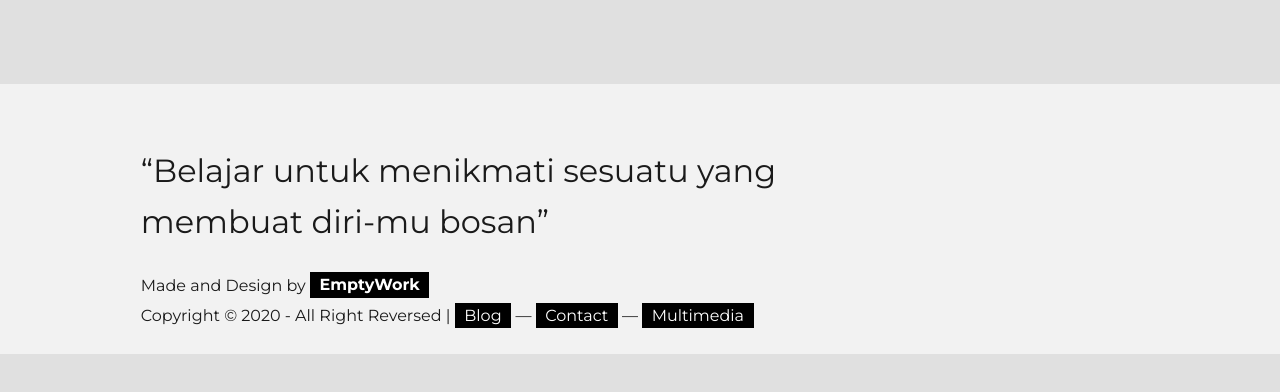
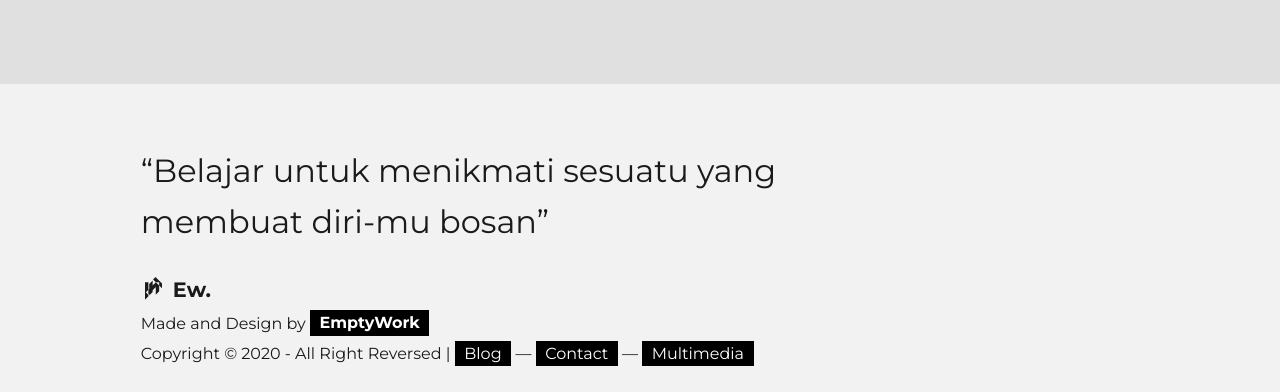
Before and after one commit to EmptyWork/emptywork.github.io, an Eleventy site: page src/index.njk in a window 1280 px wide. Shown: the part 4577-4969 px from the top of the page. Before the commit the page ends 4931 px from the top, so only its background shows below. Built offline with nearby package versions, Linux system fonts and the light colour scheme; Eleventy itself is replaced by a stand-in of ours; files that its build step writes are made by us from their sources; what markdown-it-table-of-contents would draw is missing.

Commit message:
update: `footer` section - include `ew logo`

```diff
--- a/src/_includes/footer.njk
+++ b/src/_includes/footer.njk
@@ -4,6 +4,25 @@
           <q>Belajar untuk menikmati sesuatu yang membuat diri-mu bosan</q>
         </div>
         <div class="footer-bottom">
+          <a class="brand" href="/">
+            <div class="brand-logo">
+              <svg
+                width="24"
+                height="24"
+                viewBox="0 0 24 24"
+                fill="currentColor"
+                xmlns="http://www.w3.org/2000/svg"
+                area-label="EmptyWork's Logo">
+                <path
+                  d="M11.65 8.42634L14.8715 5.20767L18.1667 8.50567V14.2517L14.7667 17.6517V10.1178L11.65 13.2345V15.1017L8.24998 18.5017V16.6345L7.39998 17.4845V12.6763L8.24998 11.8263V7.00117L11.65 3.60117V8.42634Z" />
+                <path
+                  d="M7.23 17.6573L7.4 17.4845V19.3517L4 22.7517V5.18501H7.4V12.6763L4.82733 15.2518L7.23 17.6573Z" />
+                <path
+                  d="M14.472 0L21 6.52801V11.3362L18.1667 8.50284V5.18501H14.8913L14.8715 5.20484L12.0665 2.40267L14.472 0Z"/>
+              </svg>
+            </div>
+            <p class="brand-title">Ew.</p>
+          </a>
           <p>Made and Design by
             <a href="https://github.com/EmptyWork" rel="noopener noreferrer" target="_blank">
               <strong class="highlight">EmptyWork</strong>
--- a/src/css/scss/_footer.scss
+++ b/src/css/scss/_footer.scss
@@ -2,6 +2,22 @@
   background-color: var(--clr-background);
   color: var(--clr-foreground);
   padding: 0.8rem;
+
+  .brand {
+    display: flex;
+    gap: 0.5rem;
+    width: max-content;
+
+    &-title {
+      font-size: 1.3rem;
+      font-weight: 700;
+    }
+
+    &-logo {
+      display: flex;
+      align-items: center;
+    }
+  }
 
   &-top {
     padding: 0.8rem;
--- a/src/css/scss/_header.scss
+++ b/src/css/scss/_header.scss
@@ -255,6 +255,7 @@
       align-items: center;
     }
   }
+
   .themes {
     transition: background-color 200ms ease-in;
     border-radius: 50%;
```
Also changed, not shown: src/css/style.css, 1 other file.
